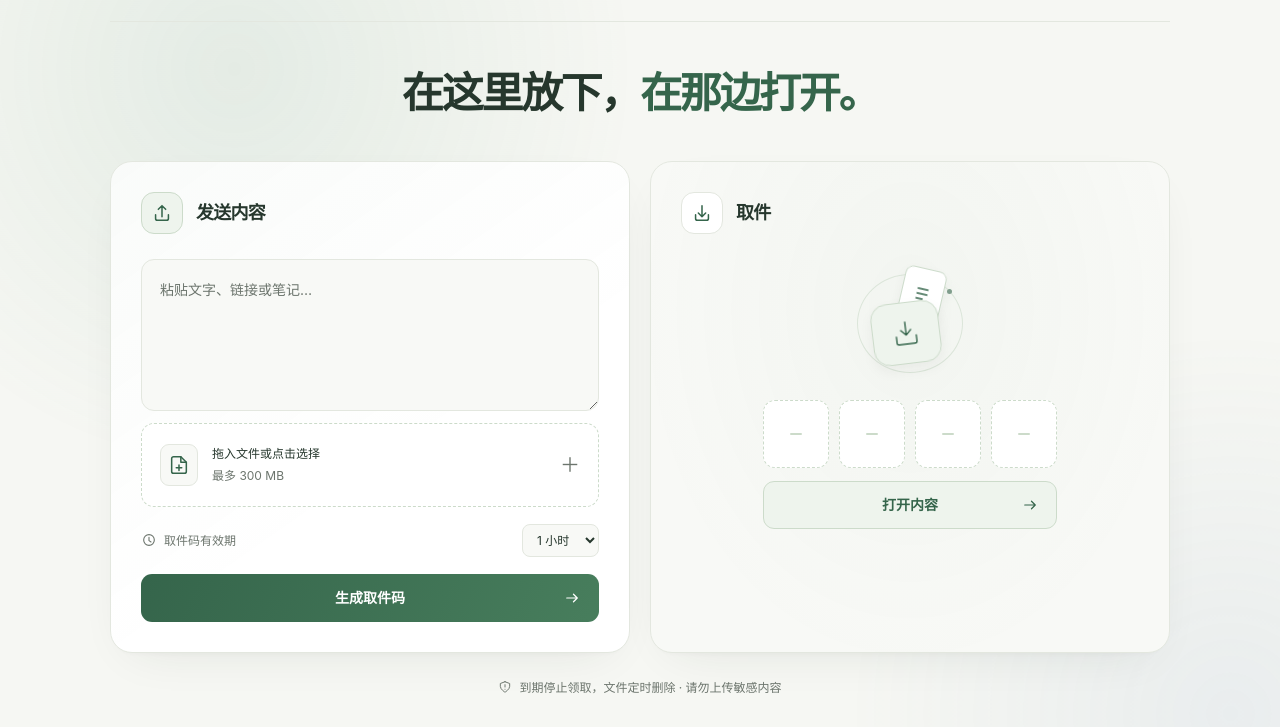
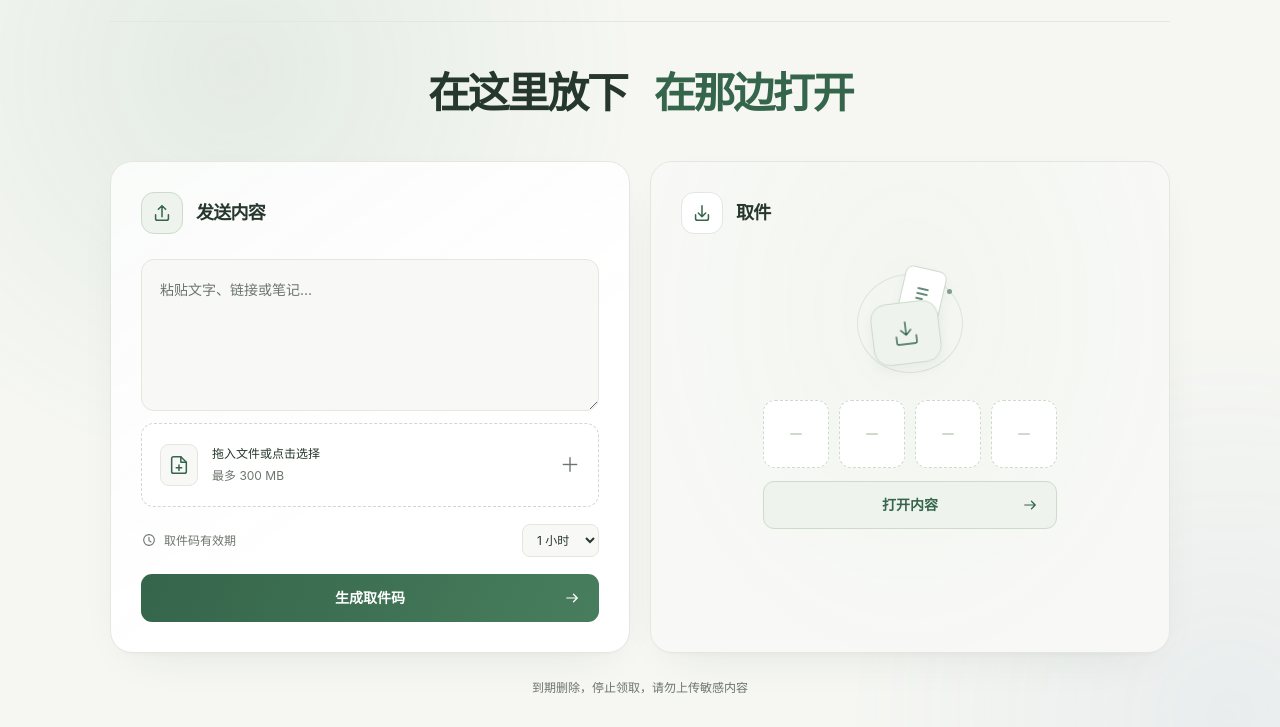
Before and after one commit to nmdft/drop, a website: page public/index.html in a window 1280 px wide. Shown: the part 75-802 px from the top of the page. Drawn offline with Linux system fonts and the light colour scheme; no server answers.

Commit message:
Polish Drop branding and acknowledge development contributors
Add matching browser icons, center the punctuation-free headline, simplify the footer and document Codex and Claude Code contributions.

Co-Authored-By: Claude Opus 5 <noreply@anthropic.com>

```diff
--- a/public/index.html
+++ b/public/index.html
@@ -4,6 +4,8 @@
   <meta charset="utf-8">
   <meta name="viewport" content="width=device-width, initial-scale=1">
   <meta name="description" content="Drop 临时取件站：用四位取件码，临时传递一个文件或一段文字。">
+  <link rel="icon" href="favicon.svg" type="image/svg+xml">
+  <link rel="alternate icon" href="favicon.ico" type="image/x-icon">
   <title>Drop 临时取件站｜文件与文字取件</title>
   <script src="theme.js"></script>
   <link rel="stylesheet" href="style.css">
@@ -24,7 +26,7 @@
   </header>
 
   <section class="hero" aria-labelledby="page-title">
-    <h1 id="page-title">在这里放下，<span>在那边打开。</span></h1>
+    <h1 id="page-title"><span>在这里放下</span> <span>在那边打开</span></h1>
   </section>
 
   <div class="workspace">
@@ -90,7 +92,7 @@
     </section>
   </div>
 
-  <footer><svg viewBox="0 0 24 24" fill="none" aria-hidden="true"><path d="m12 3 8 3v5c0 5-8 10-8 10S4 16 4 11V6l8-3Z"/><path d="M12 8v4m0 4h.01"/></svg><span>到期停止领取，文件定时删除<span class="footer-divider"> · </span><span class="privacy-note">请勿上传敏感内容</span></span></footer>
+  <footer><span>到期删除，停止领取，请勿上传敏感内容</span></footer>
 </main>
 </body>
 </html>
--- a/public/style.css
+++ b/public/style.css
@@ -75,8 +75,9 @@ main { width: min(1060px, calc(100% - 64px)); margin: 0 auto; padding: 32px 0 28
 :root[data-theme="dark"] .moon-icon { opacity: 0; transform: rotate(60deg) scale(.6); }
 .hero { padding: 42px 0 38px; text-align: center; animation: reveal .65s ease both; }
 .eyebrow { margin: 0; color: var(--accent); font-size: var(--font-small); font-weight: 600; }
-.hero h1 { margin: 0; font-size: clamp(29px, 3.3vw, 42px); font-weight: 650; line-height: 1.4; letter-spacing: -.055em; text-wrap: balance; }
-.hero h1 span { color: var(--accent); }
+.hero h1 { display: flex; flex-wrap: wrap; justify-content: center; column-gap: .65em; margin: 0; font-size: clamp(29px, 3.3vw, 42px); font-weight: 650; line-height: 1.4; letter-spacing: -.055em; text-wrap: balance; }
+.hero h1 span { white-space: nowrap; }
+.hero h1 span:last-child { color: var(--accent); }
 
 .workspace { display: grid; grid-template-columns: repeat(2, minmax(0, 1fr)); gap: 20px; align-items: stretch; }
 .panel { position: relative; min-width: 0; min-height: 452px; padding: 30px; border: 1px solid var(--line); border-radius: 22px; background: linear-gradient(145deg, var(--panel-tint), transparent 60%), var(--surface); box-shadow: var(--shadow); animation: reveal .7s .06s ease both; transition: border-color .25s, box-shadow .25s; }
@@ -164,8 +165,6 @@ pre { max-height: 270px; margin: 12px 0; padding: 18px 68px 18px 15px; overflow:
 #copy-text { position: absolute; top: 9px; right: 9px; padding: 6px 9px; }
 #download-button { width: 100%; margin-top: 6px; }
 footer { display: flex; align-items: flex-start; justify-content: center; gap: 7px; padding: 24px 0 0; color: var(--muted); font-size: var(--font-small); line-height: 1.8; text-align: center; }
-footer svg { width: 14px; height: 14px; margin-top: 3px; }
-.privacy-note { white-space: nowrap; }
 .sr-only { position: absolute; width: 1px; height: 1px; padding: 0; margin: -1px; overflow: hidden; clip: rect(0,0,0,0); white-space: nowrap; border: 0; }
 
 @keyframes reveal { from { opacity: 0; transform: translateY(12px); } to { opacity: 1; transform: translateY(0); } }
--- a/scripts/build.mjs
+++ b/scripts/build.mjs
@@ -2,7 +2,7 @@ import { mkdir, copyFile, rm, readFile, writeFile } from 'node:fs/promises';
 
 await rm('dist', { recursive: true, force: true });
 await mkdir('dist');
-for (const file of ['index.html', 'style.css', 'theme.js', 'code-input.js', 'app.js', 'proof-worker.js']) await copyFile(`public/${file}`, `dist/${file}`);
+for (const file of ['index.html', 'style.css', 'favicon.svg', 'favicon.ico', 'theme.js', 'code-input.js', 'app.js', 'proof-worker.js']) await copyFile(`public/${file}`, `dist/${file}`);
 console.log('Built static assets into dist/');
 
 // Pair the scheduler with this deployment's server-only credential. Never use it for user tickets.
```
Also changed, not shown: README.md, public/favicon.ico (added), public/favicon.svg (added).
